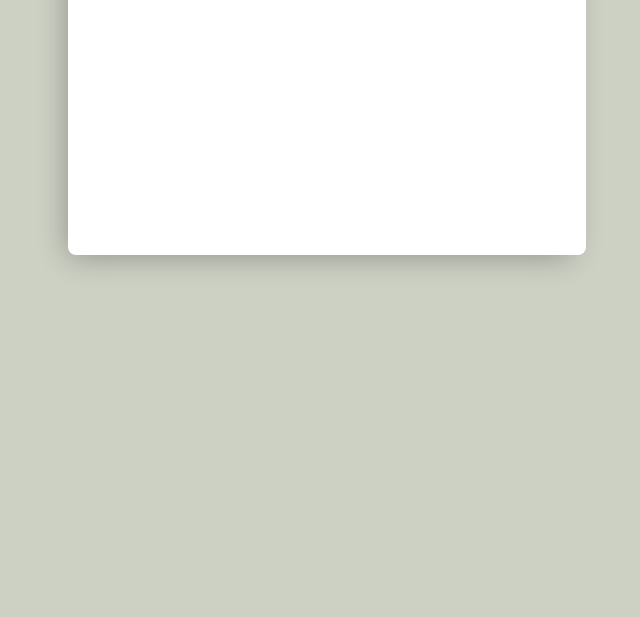
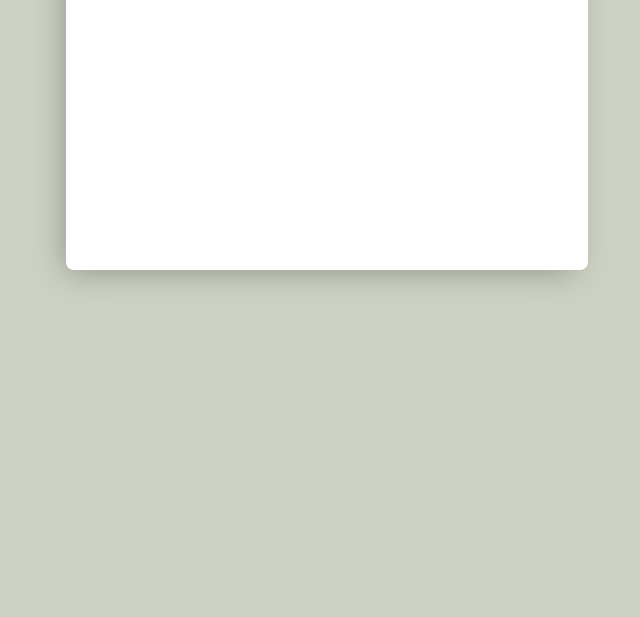
Before and after one commit to williamcouto/verificar-signo, a plain HTML site: page index.html in a window 1280 px wide. Shown: the part 183-800 px from the top of the page, without its empty margins (313-953 px from the left). Drawn offline with Linux system fonts and the light colour scheme.

Commit message:
Update style.css

```diff
--- a/style.css
+++ b/style.css
@@ -23,10 +23,10 @@ body{
     display: flex;
     flex-direction: column;
     background-color: #ffff;
-    padding: 9px;
+    padding: 11px;
     margin: auto;
     width: 500px;
-    height: 390px;
+    height: 401px;
     border-radius: 8px;
     box-shadow: -7px 8px 29px -8px rgba(0, 0, 0, 0.324);
 }
```
